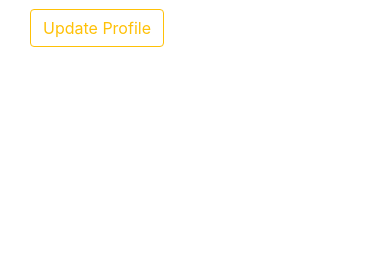
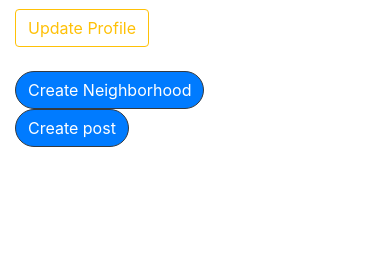
Before and after one commit to Mnubi/Neighbourhood, a Django app: page / in a window 390 px wide. Shown: the part 571-844 px from the top of the page. Run offline with Django 3.2, Linux system fonts and the light colour scheme; a user stored in the database is signed in; some libraries are stand-ins or nearby versions.

Commit message:
added path to add to create post from profile

```diff
--- a/neighapp/templates/profile.html
+++ b/neighapp/templates/profile.html
@@ -36,7 +36,7 @@
                 </div>
             </div>
 
-            <div class="details col-md-6">
+            <div class="details ">
                 <div class="first">
                     <h3>{{user.username}}</h3>
                     {% if request.user is user %}
@@ -51,7 +51,18 @@
             </div>
 
         </div>
+
     </div>
-
-
+    <div class="col-md-6">
+        <div>
+            <a href="{% url 'neighbourhood' %}"  class="btn btn-outline-dark bg-primary text-white rounded-pill">
+            Create Neighborhood
+            </a>
+        </div>
+        <div>
+            <a href="{% url 'post' %}"  class="btn btn-outline-dark bg-primary text-white rounded-pill">
+            Create post
+            </a>
+        </div>
+    </div>
     {% endblock %}
```
